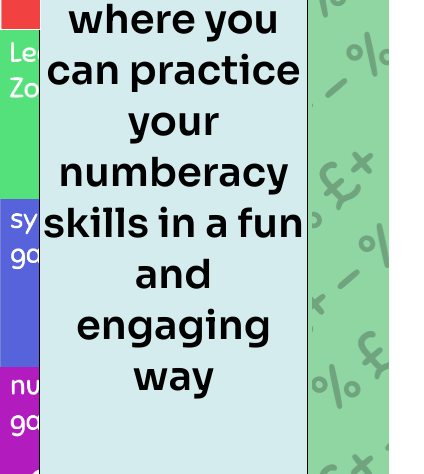
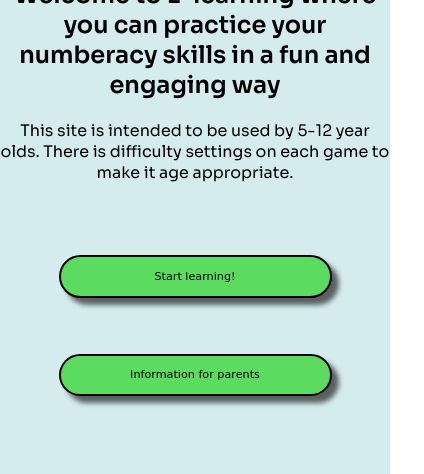
Before and after one commit to LauchlynDowns/elearning, a plain HTML site: page index.html in a window 390 px wide. Shown: the part 141-615 px from the top of the page, 424 px wide, since content can reach past the window. Drawn offline with Linux system fonts and the light colour scheme; a web font is replaced by a local one.

Commit message:
added mobile responsiveness

```diff
--- a/index.html
+++ b/index.html
@@ -2,6 +2,7 @@
 <html lang="en">
 
 <head>
+
     <meta charset="UTF-8">
     <meta name="viewport" content="width=device-width, initial-scale=1.0">
     <title>E Learning</title>
@@ -33,9 +34,9 @@
         </div>
 
         <div class="maincontentsection">
-            <h2 class="mainText">Welcome to E-learning where you can practice your<br> numberacy skills in a fun and
-                engaging way</h2><br>
-            <p class="secondaryText">This site is intended to be used by 5-12 year olds.<br> There is difficulty
+            <h2 class="mainText">Welcome to E-learning where you can practice your numberacy skills in a fun and
+                engaging way</h2>
+            <p class="secondaryText">This site is intended to be used by 5-12 year olds. There is difficulty
                 settings on each game to make it age appropriate.</p>
             <div class="homepage-button-container">
                 <button class="button-homepage sniglet">Start learning!</button><button
@@ -45,6 +46,12 @@
                 <div class="gamepreview"><button class="button-gamepreview">Play!</button></div>
                 <div class="gamepreview"><button class="button-gamepreview">Play!</button></div>
 
+            </div>
+            <div class="bottom-fotd-container">
+                <div class="factofthedaycontainermobile sniglet">
+                    Fact of the day:<br>
+                    <i>7 is most people's favourite number</i>
+                </div>
             </div>
         </div>
 
@@ -61,6 +68,7 @@
 
 
     </div>
+
 </body>
 
 </html>
--- a/style/style.css
+++ b/style/style.css
@@ -19,11 +19,9 @@
     font-size: 250%;
     text-align: center;
     font-weight: 600;
-
 }
 
 .secondaryText {
-
     font-family: 'Sora', sans-serif;
     font-size: 150%;
     text-align: center;
@@ -38,15 +36,13 @@ html, body {
     padding: 0;
     margin: 0;
     overflow: hidden;
-
 }
 
 .mainarea {
     background-color: #D4ECEE;
     height: 100vh;
     min-height: 100vh;
-    width: 99.8vw;
-    min-width: 98vw;
+    width: 100vw;
     display: flex;
     justify-content: flex-start;
 }
@@ -61,7 +57,6 @@ html, body {
 .maincontentsection {
     width: 70vw;
     height: 100vh;
-
 }
 
 /*css for right area*/
@@ -69,6 +64,7 @@ html, body {
 .rightarea {
     background-color: #8FD6A3;
     width: 21.3vw;
+    display: block;
     height: 100vh;
     overflow: hidden;
     background-image: url(../images/rightareabackground.PNG);
@@ -176,6 +172,7 @@ html, body {
     color: black;
     border: 2px solid black;
     width: 20vw;
+    min-width: 20vw;
     height: 5vh;
     font-size: 150%;
     overflow: hidden;
@@ -188,10 +185,11 @@ html, body {
 }
 
 .button-homepage:hover {
-    -webkit-box-shadow: 7px 7px 5px 0 rgb(212,236,238);
-    -moz-box-shadow: 7px 7px 5px 0 rgb(212,236,238);
-    box-shadow: 7px 7px 5px 0px rgb(212,236,238);
+    -webkit-box-shadow: 7px 7px 5px 0 rgb(212, 236, 238);
+    -moz-box-shadow: 7px 7px 5px 0 rgb(212, 236, 238);
+    box-shadow: 7px 7px 5px 0px rgb(212, 236, 238);
 }
+
 .gamepreviewcontainer {
     height: 40%;
     width: 100%;
@@ -199,8 +197,8 @@ html, body {
     flex-direction: row;
     justify-content: space-evenly;
     align-items: center;
+}
 
-}
 .gamepreview {
     background-color: midnightblue;
     height: 25vh;
@@ -208,6 +206,7 @@ html, body {
     display: flex;
     align-items: flex-end;
 }
+
 .button-gamepreview {
     background-color: #5BDB60;
     color: black;
@@ -221,11 +220,114 @@ html, body {
     border-radius: 6vh;
     margin: 0 auto;
     margin-bottom: 1vh;
-
 }
 
 .button-gamepreview:hover {
     -webkit-box-shadow: 2px 2px 2px 0 rgb(0, 0, 0);
-    -moz-box-shadow: 2px 2px 2px 0 rgb(212,236,238);
+    -moz-box-shadow: 2px 2px 2px 0 rgb(212, 236, 238);
     box-shadow: 2px 2px 2px 0px rgb(0, 0, 0);
 }
+
+/*responsiveness stuff*/
+
+.factofthedaycontainermobile {
+    background-color: #346B31;
+    height: 12vh;
+    width: 50vw;
+    border: 1vh solid #97883A;
+    text-align: center;
+    color: white;
+
+}
+
+/*hide the mini fotd container if not on mobile*/
+
+.bottom-fotd-container {
+    display: none;
+}
+
+/*medium screen*/
+
+@media only screen and (max-width: 1500px) {
+    .mainText {
+        font-size: 150%;
+        width: 100%;
+        position: relative;
+    }
+    .secondaryText {
+        font-size: 100%;
+        width: 100%;
+        position: relative;
+    }
+    .button-homepage {
+        font-size: 70%;
+    }
+    .elearninglogo {
+        font-size: 150%;
+    }
+    .button-gamepreview {
+        width: 20vw;
+    }
+    .linkcontainer-link-container {
+        width: 15vw;
+        height: 15vw;
+    }
+    .maincontentsection {
+        width: 100vw;
+        height: 100vh;
+    }
+    .link-container {
+        width: 15vw;
+        height: 100vh;
+        background-color: #D4ECEE;
+        border-right: 2px solid black;
+    }
+}
+
+/*small screen*/
+
+@media only screen and (max-width: 760px) {
+    .navbarleft {
+        width: 20vw;
+        height: 12vh;
+    }
+    .link-container {
+        width: 100vw;
+        height: 12vh;
+        flex-direction: row;
+        border-bottom: 2px solid black;
+    }
+    .linkcontainer-link-container {
+        height: 100%;
+        width: 20vw;
+    }
+    .rightarea {
+        display: none;
+    }
+    .mainarea {
+        height: 100vh;
+        display: block;
+        overflow: scroll;
+    }
+    .homepage-button-container {
+        flex-direction: column;
+    }
+    .button-homepage {
+        width: 70%;
+    }
+    .gamepreviewcontainer {
+        flex-direction: column;
+        height: 100vh;
+    }
+    .gamepreview {
+        width: 80%;
+    }
+    .bottom-fotd-container {
+        width: 100%;
+        height: 20vh;
+        background-color: #8FD6A3;
+        display: flex;
+        flex-direction: row;
+        justify-content: center;
+    }
+}
```
